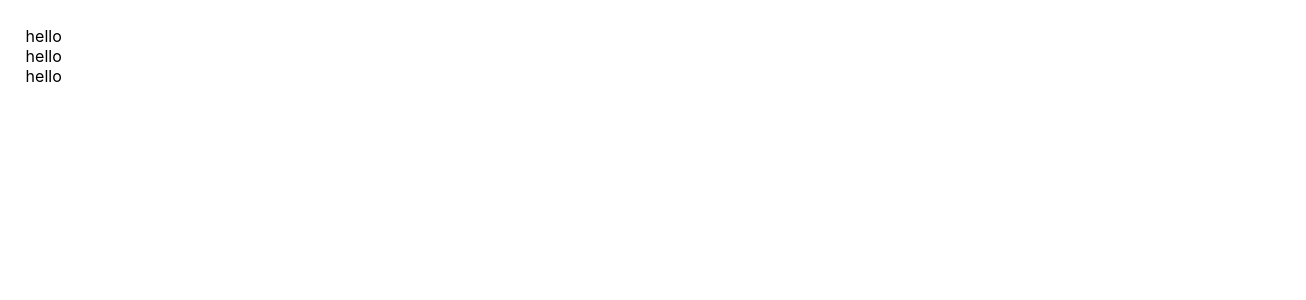
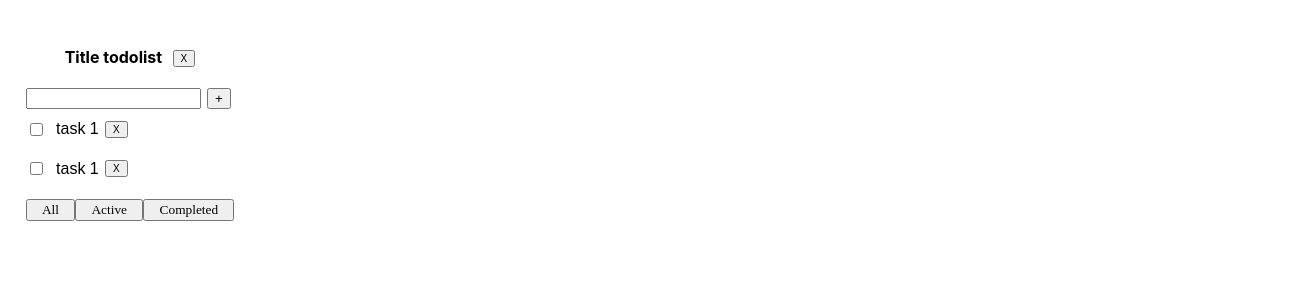
Before and after one commit to DmitryShastel/Home_Tasks_2.0, a React (Create React App) app in the folder home_tasks_2.0/: page /users in a window 1280 px wide. Shown: the top 300 px of the page, 1306 px wide, since content can reach past the window. Built offline with nearby package versions, Linux system fonts and the light colour scheme.

Commit message:
The ToDoList: store/styles are created

```diff
--- a/home_tasks_2.0/src/ToDoList/AppRoot.tsx
+++ b/home_tasks_2.0/src/ToDoList/AppRoot.tsx
@@ -1,13 +1,31 @@
 import React from 'react';
 import appRootStyle from './appRoot.module.css'
+import {ToDoList} from "./ToDoList";
+
+
+export type FilterType = 'all' | 'active' | 'completed'
+
+export type TodolistsType = {
+    id: string
+    title: string
+    filter: FilterType
+}
+
+export type TaskType = {
+    id: string
+    title: string
+    isDone: boolean
+}
+
+export type TasksType = {
+    [key: string]: TaskType[]
+}
 
 
 export const AppRoot = () => {
     return (
-        <div className={appRootStyle.container}>
-            <div>hello</div>
-            <div>hello</div>
-            <div>hello</div>
+        <div className={appRootStyle.appContainer}>
+            <ToDoList/>
         </div>
     );
 };
--- a/home_tasks_2.0/src/ToDoList/ToDoList.tsx
+++ b/home_tasks_2.0/src/ToDoList/ToDoList.tsx
@@ -1,9 +1,36 @@
 import React from 'react';
+import todolistStyle from './todolist.module.css'
 
 export const ToDoList = () => {
     return (
-        <div>
-
+        <div className={todolistStyle.toDo}>
+            <div className={todolistStyle.toDoTitle}>
+                <h4>Title todolist</h4>
+                <button>X</button>
+            </div>
+            <div className={todolistStyle.toDoInput}>
+                <input/>
+                <button>+</button>
+            </div>
+            <div className={todolistStyle.list}>
+                <ul>
+                    <li>
+                        <input type="checkbox"/>
+                        <span>task 1</span>
+                        <button>X</button>
+                    </li>
+                    <li>
+                        <input type="checkbox"/>
+                        <span>task 1</span>
+                        <button>X</button>
+                    </li>
+                </ul>
+            </div>
+            <div className={todolistStyle.buttons}>
+                <button>All</button>
+                <button>Active</button>
+                <button>Completed</button>
+            </div>
         </div>
     );
 };
--- a/home_tasks_2.0/src/ToDoList/appRoot.module.css
+++ b/home_tasks_2.0/src/ToDoList/appRoot.module.css
@@ -1,3 +1,8 @@
-.container {
+.appContainer {
+    display: flex;
+    justify-content: left;
+    text-align: center;
+    height: 100%;
+    width: 100%;
     margin: 2%;
 }
--- /dev/null
+++ b/home_tasks_2.0/src/ToDoList/todolist.module.css
@@ -0,0 +1,60 @@
+.toDoTitle {
+    display: flex;
+    align-items: center;
+    justify-content: center;
+}
+
+.toDo {
+    margin-right: 5%;
+}
+
+.toDoTitle button {
+    font-size: 10px;
+    margin: 2% 0 0 5%;
+    cursor: pointer;
+}
+
+.toDoInput {
+    display: flex;
+    align-items: center;
+    margin-bottom: 5%;
+}
+
+.toDoInput input {
+    width: 80%;
+    margin-right: 3%;
+}
+
+.list ul {
+    list-style-type: none;
+    padding: 0;
+    margin: 0;
+}
+
+.list li {
+    display: flex;
+    align-items: center;
+    padding-bottom: 10%;
+    font-family: sans-serif;
+}
+
+.list li span {
+    padding: 0 0 0 5%;
+}
+
+.list button {
+    font-size: 10px;
+    margin: 0 0 0 3%;
+    cursor: pointer;
+}
+
+.buttons {
+    display: flex;
+    justify-content: space-between;
+}
+
+.buttons button {
+    flex-grow: 1;
+    font-family: "Baskerville Old Face";
+    cursor: pointer;
+}
```
Also changed, not shown: home_tasks_2.0/src/ToDoList/components/SuperButton.tsx (added, +9 -0 lines), home_tasks_2.0/src/ToDoList/components/SuperCheckBox.tsx (added, +9 -0 lines), home_tasks_2.0/src/ToDoList/store/storeToDoList.ts (+10 -1 lines).
